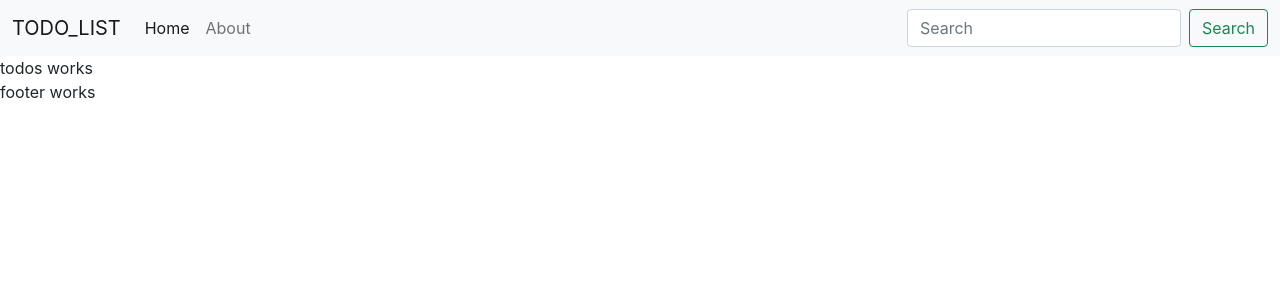
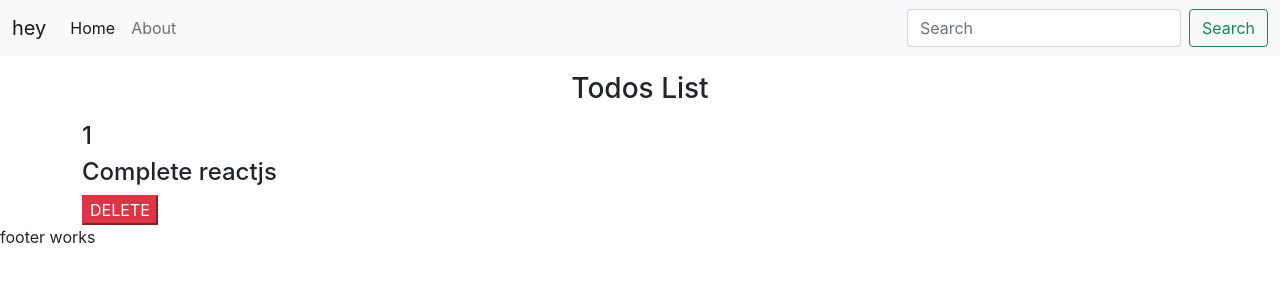
Before and after one commit to singhtaran1005/to-do-using-js-, a React (Create React App) app: page / in a window 1280 px wide. Shown: the top 300 px of the page. Built offline with nearby package versions, Linux system fonts and the light colour scheme.

Commit message:
added inbuilt_Todos

```diff
--- a/src/App.js
+++ b/src/App.js
@@ -8,10 +8,30 @@ import { Todos } from "./components/todos";
 import { Footer } from "./components/footer";
 
 function App() {
+
+  let todos = [
+    {
+      no: 1,
+      title: "Complete reactjs"
+    },
+    {
+      no: 2,
+      title: "Practise cp"
+    }, {
+      no: 3,
+      title: "Practise leetcode"
+    }, {
+      no: 4,
+      title: "Study dp"
+    }, {
+      no: 5,
+      title: "Fix bugs in project / practise number theory problems"
+    },
+  ]
   return (
     <>
-      <Header />
-      <Todos />
+      <Header title="hey" />
+      <Todos todos={todos} />
       <Footer></Footer>
     </>
   );
--- a/src/components/header.js
+++ b/src/components/header.js
@@ -1,8 +1,9 @@
 import React from 'react'
+import PropTypes from 'prop-types'
 
 
 
-export default function Header(props ) {
+export default function Header(props) {
     return (
         // return (
             // <div className="App">
@@ -11,7 +12,7 @@ export default function Header(props ) {
             // </div>
             <nav class="navbar navbar-expand-lg navbar-light bg-light">
           <div class="container-fluid">
-            <a class="navbar-brand" href="#">TODO_LIST</a>
+            <a class="navbar-brand" href="#">{props.title}</a>
             <button class="navbar-toggler" type="button" data-bs-toggle="collapse" data-bs-target="#navbarSupportedContent" aria-controls="navbarSupportedContent" aria-expanded="false" aria-label="Toggle navigation">
               <span class="navbar-toggler-icon"></span>
             </button>
@@ -35,3 +36,10 @@ export default function Header(props ) {
         //   );
     );
 }
+Header.defaultProps = {
+    title: "Your title here"
+}
+
+Header.propTypes = {
+    title: PropTypes.string
+}
--- a/src/components/todos.js
+++ b/src/components/todos.js
@@ -1,9 +1,15 @@
 import React from 'react'
+import {Work} from "./work";
 
-export const Todos = () => {
+
+export const Todos = (props) => {
     return (
-        <div>
-            todos works
+        <div className="container">
+
+            {/* todos works */}
+            <h3 className="text-center my-3">Todos List </h3>
+            <Work todo={props.todos[0]}/>
+            {/* {props.todos} */}
         </div>
     )
 }
--- a/src/components/work.js
+++ b/src/components/work.js
@@ -1,9 +1,11 @@
 import React from 'react'
 
-export const work = () => {
+export const Work = ({todo}) => {
     return (
         <div>
-            todo works
+                <h4>{todo.no}</h4>
+                <h4>{todo.title}</h4>
+                <button className="btn-danger">DELETE</button>
         </div>
     )
 }
```
